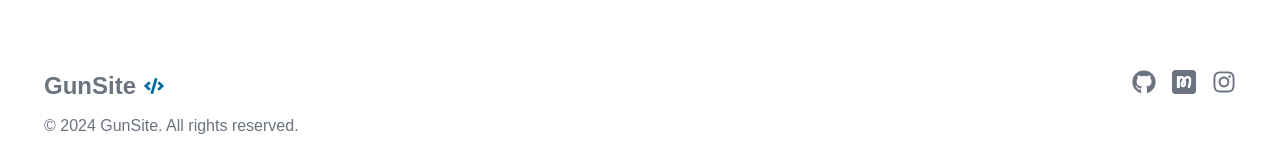
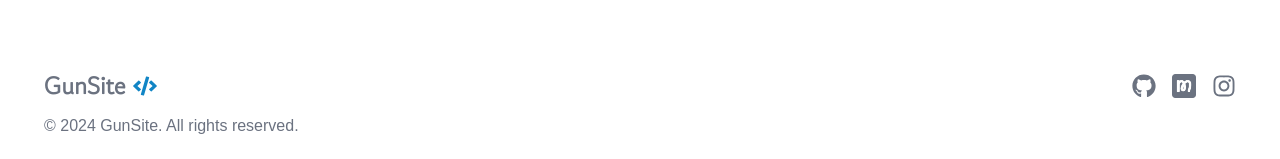
Before and after one commit to Gun-E/GunSiteFront, a Next.js app: page / in a window 1280 px wide. Shown: the part 1062-1221 px from the top of the page. Built offline with nearby package versions, Linux system fonts and the light colour scheme; a web font is replaced by a local one.

Commit message:
feat : 프론트 엔드 개발

```diff
--- a/src/components/Footer.tsx
+++ b/src/components/Footer.tsx
@@ -11,12 +11,12 @@ const Footer = () => {
         <footer className="bg-white text-gray-500 py-6 px-11">
             <div className="container mx-auto flex justify-between">
                 <div className="flex items-center">
-                    <Link href="/" className="flex items-center text-xl">
-                        <span className="text-2xl font-bold">GunSite</span>
-                        <FaCode className="ml-2 text-sky-700" />
+                    <Link href="/" className="flex items-center logo text-2xl">
+                        GunSite
+                        <FaCode className="ml-2 logoBrand" />
                     </Link>
                 </div>
-                <div className="flex space-x-4">
+                <div className="flex items-center space-x-4">
                     <Link href="https://github.com/Gun-E" target="_blank" className="text-gray-500 hover:text-gray-700">
                         <FaGithub size={24} />
                     </Link>
```
